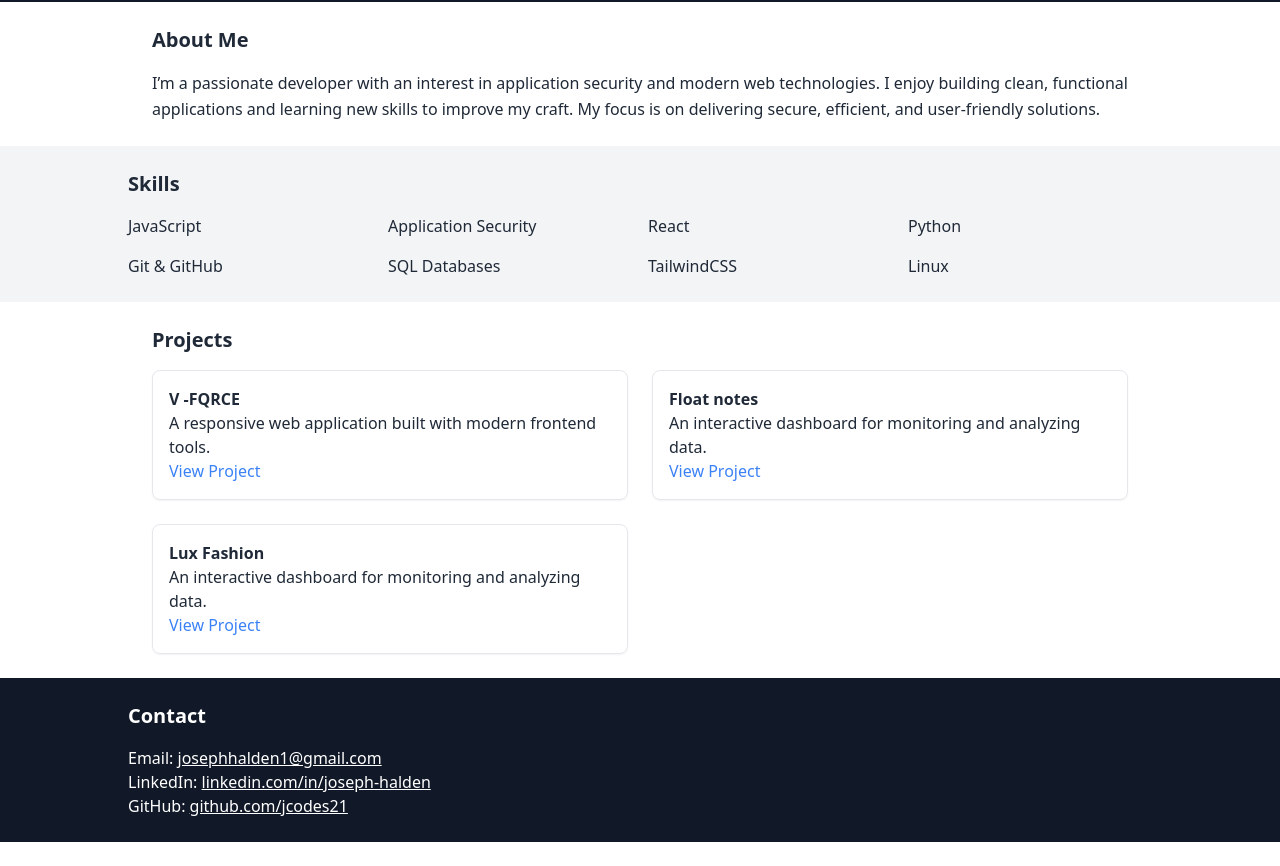
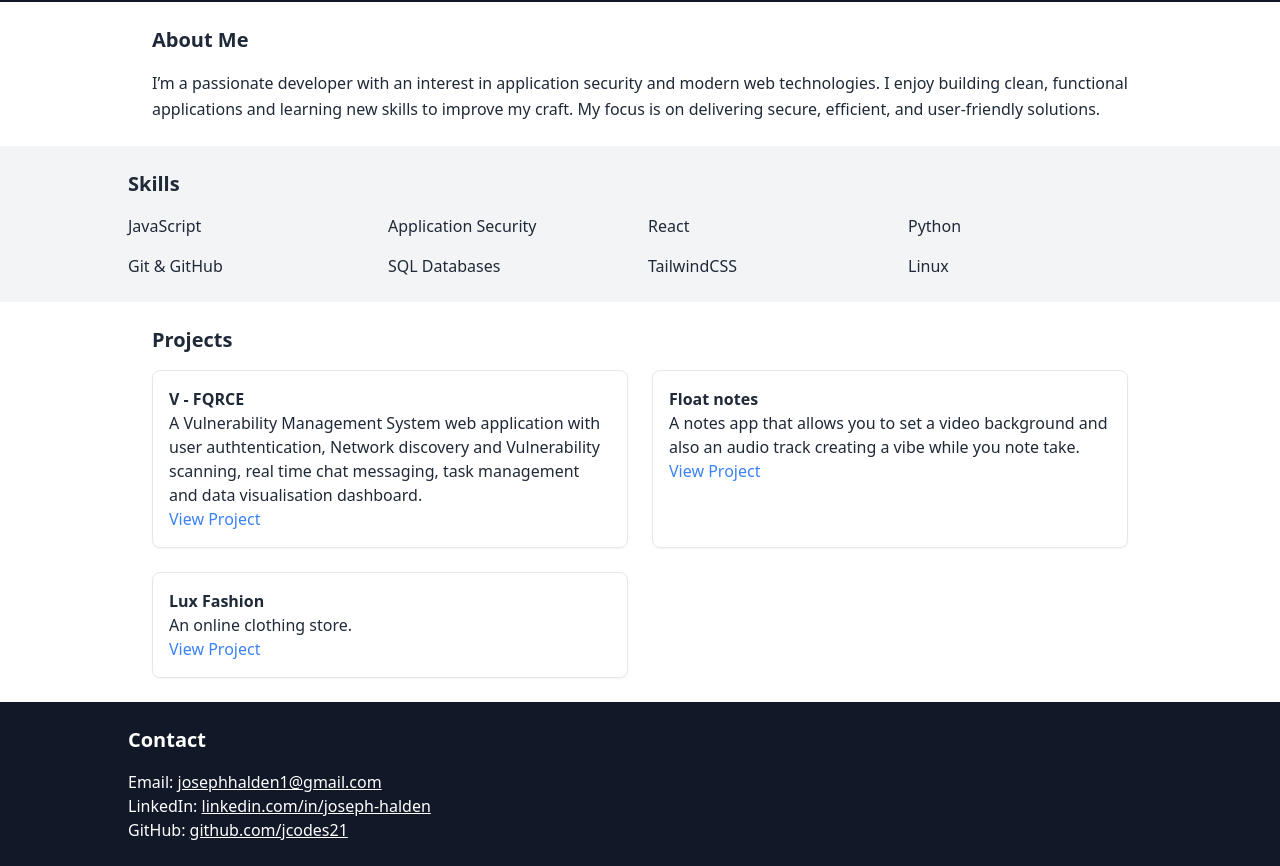
Before and after one commit to Jcodes21/portfolio-2, a plain HTML site: page index.html in a window 1280 px wide. Shown: the part 78-944 px from the top of the page. Before the commit the page ends 920 px from the top, so only its background shows below. Drawn offline with nearby package versions, Linux system fonts and the light colour scheme.

```diff
--- a/index.html
+++ b/index.html
@@ -50,18 +50,18 @@
     <h2 class="text-xl font-bold mb-4">Projects</h2>
     <div class="grid md:grid-cols-2 gap-6">
       <div class="border p-4 rounded-lg shadow-sm">
-        <h3 class="font-semibold">V -FQRCE</h3>
-        <p>A responsive web application built with modern frontend tools.</p>
+        <h3 class="font-semibold">V - FQRCE</h3>
+        <p>A Vulnerability Management System web application with user authtentication, Network discovery and Vulnerability scanning, real time chat messaging, task management and data visualisation dashboard.</p>
         <a href="#" class="text-blue-500 hover:underline">View Project</a>
       </div>
       <div class="border p-4 rounded-lg shadow-sm">
         <h3 class="font-semibold">Float notes</h3>
-        <p>An interactive dashboard for monitoring and analyzing data.</p>
+        <p>A notes app that allows you to set a video background and also an audio track creating a vibe while you note take.</p>
         <a href="#" class="text-blue-500 hover:underline">View Project</a>
       </div>
       <div class="border p-4 rounded-lg shadow-sm">
         <h3 class="font-semibold">Lux Fashion</h3>
-        <p>An interactive dashboard for monitoring and analyzing data.</p>
+        <p>An online clothing store.</p>
         <a href="#" class="text-blue-500 hover:underline">View Project</a>
       </div>
     </div>
```
